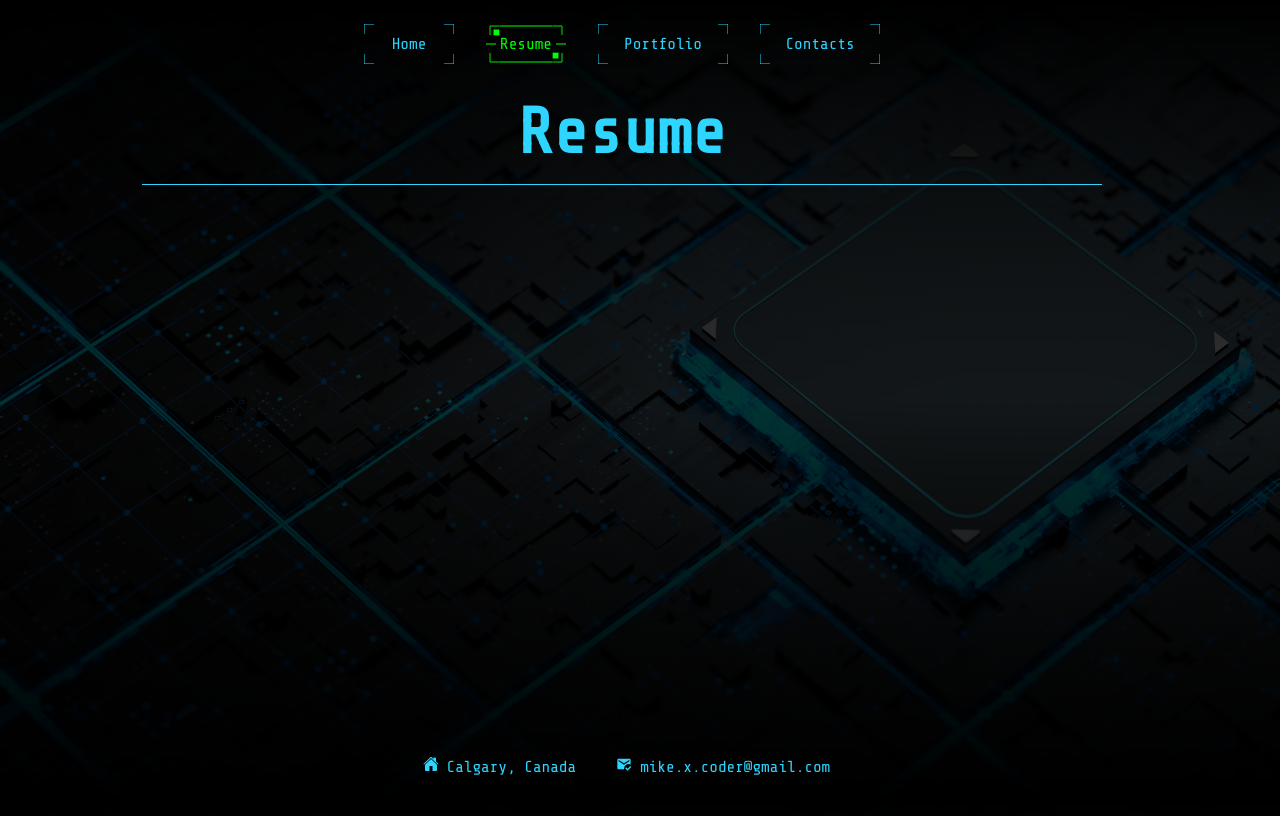
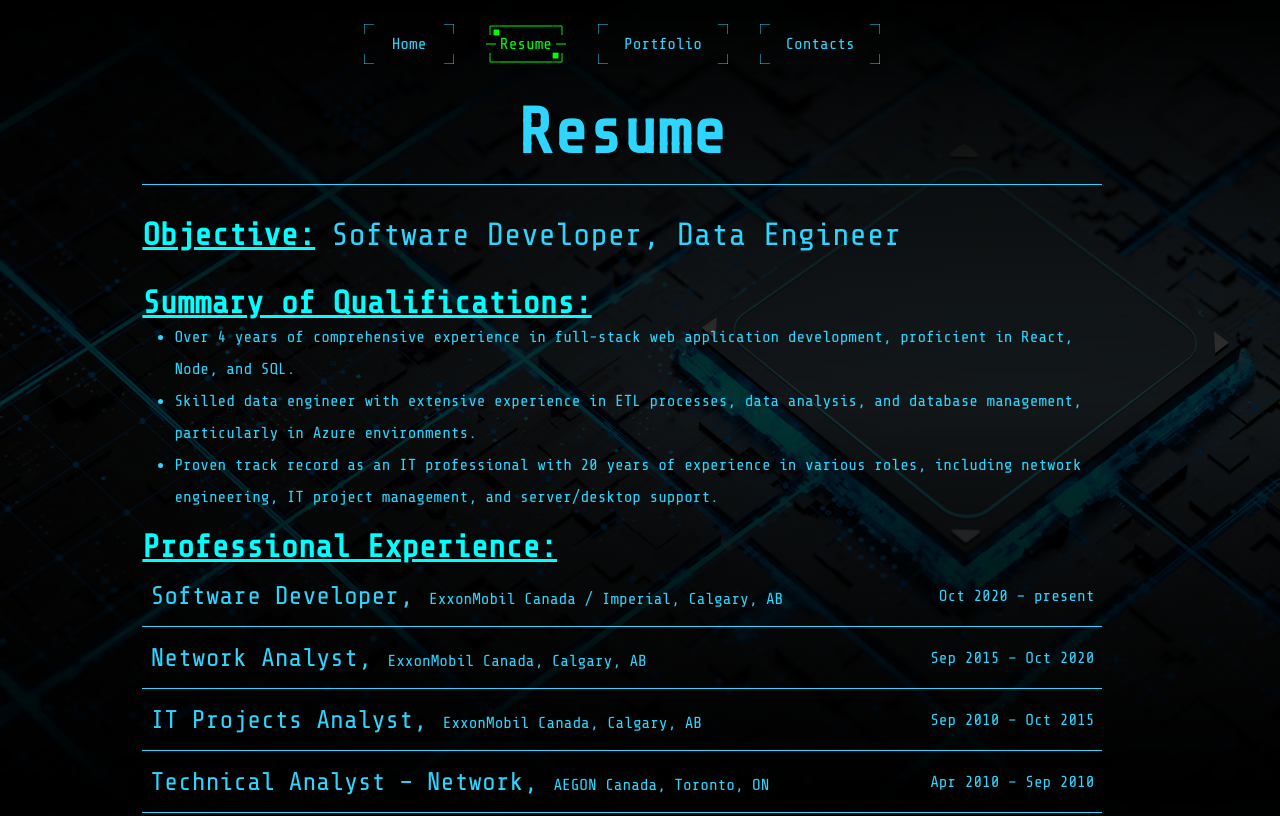
Before and after one commit to Belyayev/portfolio, a React (Create React App) app: page /resume in a window 1280 px wide. Built offline with nearby package versions, Linux system fonts and the light colour scheme.

Commit message:
added resume:

```diff
--- /dev/null
+++ b/src/Resume.css
@@ -0,0 +1,59 @@
+.resume {
+  display: flex;
+  flex-direction: column;
+  text-align: left;
+  font-size: 1rem;
+}
+
+.section {
+  border-bottom: 1px solid #2dd5ff;
+}
+
+.section-header {
+  display: flex;
+  justify-content: space-between;
+  align-items: center;
+  cursor: pointer;
+  padding: 1rem 0.5rem;
+}
+
+.section-header:hover {
+  background-color: black;
+  color: aqua;
+}
+
+.section-details {
+  list-style-type: disc;
+  margin-left: 3rem;
+}
+
+.job-title {
+  font-size: 1.6rem;
+  margin-right: 1rem;
+}
+
+.date {
+  white-space: nowrap;
+}
+
+.textRegular {
+  margin-left: 1rem;
+  font-weight: 100;
+}
+
+.textLabel {
+  color: aqua;
+  text-decoration: underline;
+}
+
+.block {
+  margin: 1rem 0;
+}
+
+ul {
+  margin-left: 2rem;
+
+  li {
+    line-height: 2rem;
+  }
+}
--- a/src/pages/Resume.tsx
+++ b/src/pages/Resume.tsx
@@ -1,4 +1,28 @@
-import { CSSProperties } from "react";
+import { CSSProperties, useState } from "react";
+import "../Resume.css";
+
+const Section = ({ jobTitle, workPlace, date, details }: any) => {
+  const [expanded, setExpanded] = useState(false);
+
+  return (
+    <div className="section">
+      <div className="section-header" onClick={() => setExpanded(!expanded)}>
+        <div>
+          <span className="job-title">{jobTitle},</span>
+          <span className="work-place">{workPlace}</span>
+        </div>
+        <div className="date">{date}</div>
+      </div>
+      {expanded && (
+        <ul className="section-details">
+          {details.map((detail: any, index: any) => (
+            <li key={index}>{detail}</li>
+          ))}
+        </ul>
+      )}
+    </div>
+  );
+};
 
 function Resume() {
   return (
@@ -8,6 +32,122 @@ function Resume() {
         <span style={{ "--index": 1 } as CSSProperties}>Resume</span>
         <span style={{ "--index": 2 } as CSSProperties}>Resume</span>
       </div>
+      <div className="resume">
+        <div className="block">
+          <h1>
+            <span className="textLabel">Objective:</span>
+            <span className="textRegular">
+              Software Developer, Data Engineer
+            </span>
+          </h1>
+        </div>
+        <div className="block">
+          <h1>
+            <span className="textLabel">Summary of Qualifications:</span>
+          </h1>
+          <ul>
+            <li>
+              Over 4 years of comprehensive experience in full-stack web
+              application development, proficient in React, Node, and SQL.
+            </li>
+            <li>
+              Skilled data engineer with extensive experience in ETL processes,
+              data analysis, and database management, particularly in Azure
+              environments.
+            </li>
+            <li>
+              Proven track record as an IT professional with 20 years of
+              experience in various roles, including network engineering, IT
+              project management, and server/desktop support.
+            </li>
+          </ul>
+        </div>
+        <div>
+          <h1>
+            <span className="textLabel">Professional Experience:</span>
+          </h1>
+        </div>
+        <Section
+          jobTitle="Software Developer"
+          workPlace="ExxonMobil Canada / Imperial, Calgary, AB"
+          date="Oct 2020 – present"
+          details={[
+            "Development of the Web hosted applications for the company such as time management and work permitting, well monitoring and maintenance, value tracking of the field processes.",
+            "Heavy front end focus that includes UI/UX user research, design and implementation.",
+            "Back end development using node, C#, SQL, Cosmos DB, Azure DevOps tools.",
+            "Working in as small squad 5-7 developers following Agile framework, Scrum.",
+          ]}
+        />
+        <Section
+          jobTitle="Network Analyst"
+          workPlace="ExxonMobil Canada, Calgary, AB"
+          date="Sep 2015 – Oct 2020"
+          details={[
+            "Supported large corporate network built on Cisco and Juniper devices.",
+            "Day to day monitoring and troubleshooting, configuration updates and reporting.",
+            "End of life device replacement (busy core and distribution network switches and smaller for access layer).",
+            "Supported wireless network system “Rajant” with over 200 mobile units in the mine and 20 nodes.",
+          ]}
+        />
+        <Section
+          jobTitle="IT Projects Analyst"
+          workPlace="ExxonMobil Canada, Calgary, AB"
+          date="Sep 2010 – Oct 2015"
+          details={[
+            "Worked on many projects across Canada, US and Africa to implement IT infrastructure on the drilling rigs. Offshore and land. L4 business networks and L3 process control.",
+            "Designed, deployed and maintained various networks including fiber, wireless, satellite and cellular technology.",
+            "Configured switching and routing on Cisco, Juniper and other vendors.",
+            "Project coordination with heavy hands on component to deliver infrastructure in challenging environments (offshore, remote sites, large and small offices).",
+          ]}
+        />
+        <Section
+          jobTitle="Technical Analyst – Network"
+          workPlace="AEGON Canada, Toronto, ON"
+          date="Apr 2010 – Sep 2010"
+          details={[
+            "Supported network infrastructure and Cisco IP / Nortel PBX telephony at company data center.",
+            "Virtual servers support built on VMware and Hyper-V.",
+          ]}
+        />
+
+        <Section
+          jobTitle="IT Infrastructure Analyst"
+          workPlace="ExxonMobil, Atyrau, Kazakhstan"
+          date="Apr 2008 – Feb 2010"
+          details={[
+            "Provided level-2 onsite IT support for 2 main upstream offices and remote drilling sites.",
+            "Supported IT infrastructure: hardware and software installation, backup media handling, vendors and telecom providers coordination.",
+            "Developed IT manuals and procedures, provided orientation training for new users.",
+          ]}
+        />
+
+        <Section
+          jobTitle="IT Service Desk"
+          workPlace="Agip KCO, Kazakhstan"
+          date="Aug 2007 – Mar 2008"
+          details={[
+            "User support (remote and desk side).",
+            "Supported Win 2003, AD and MS Exchange servers and SAP application.",
+            "Installation and maintenance of workstations and a variety of network equipment, printers, MFP devices, and scanners.",
+          ]}
+        />
+
+        <Section
+          jobTitle="IT & Telecom Infrastructure Analyst"
+          workPlace="Karachaganak Petroleum"
+          date="Jan 2007 – Jul 2007"
+          details={[
+            "Technical onsite support of computer systems and telecommunications on the pipeline terminal, including: VSAT, SDH, DWDM, hotlines, trunk radio, PBX, network switches, and routers.",
+          ]}
+        />
+        <div className="block">
+          <h1>
+            <span className="textLabel">Education:</span>
+          </h1>
+          <div>Bachelor of Science, in Mechanical Engineering</div>
+          <div>1999 – 2004 West Kazakhstan Technical University</div>
+        </div>
+      </div>
     </div>
   );
 }
```
